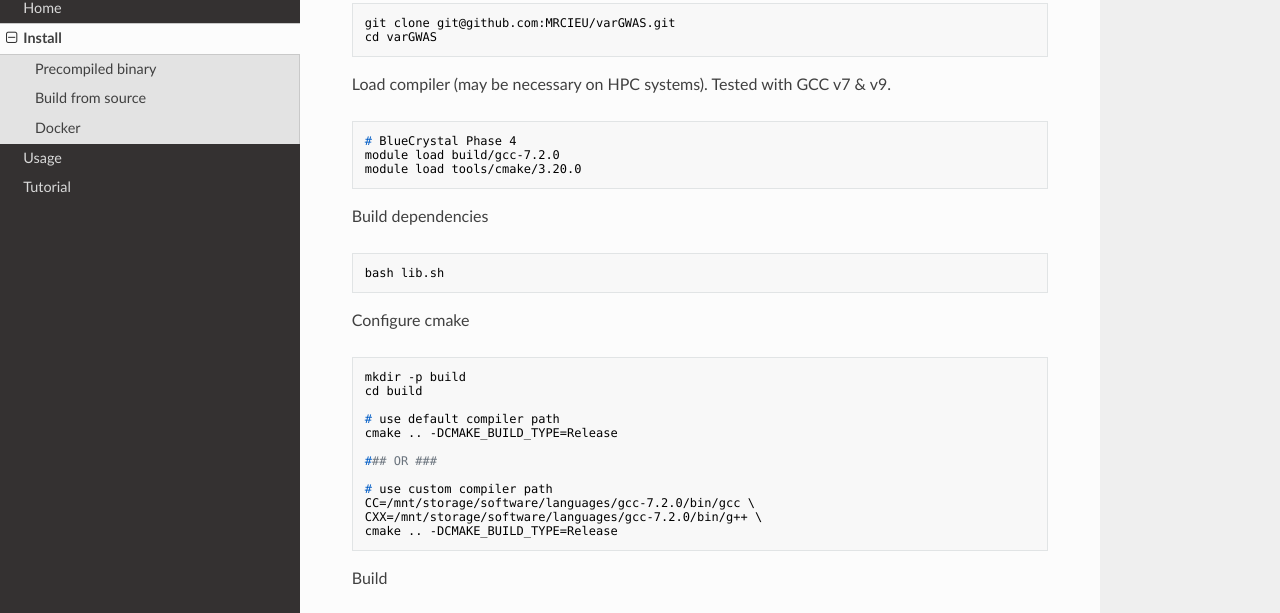
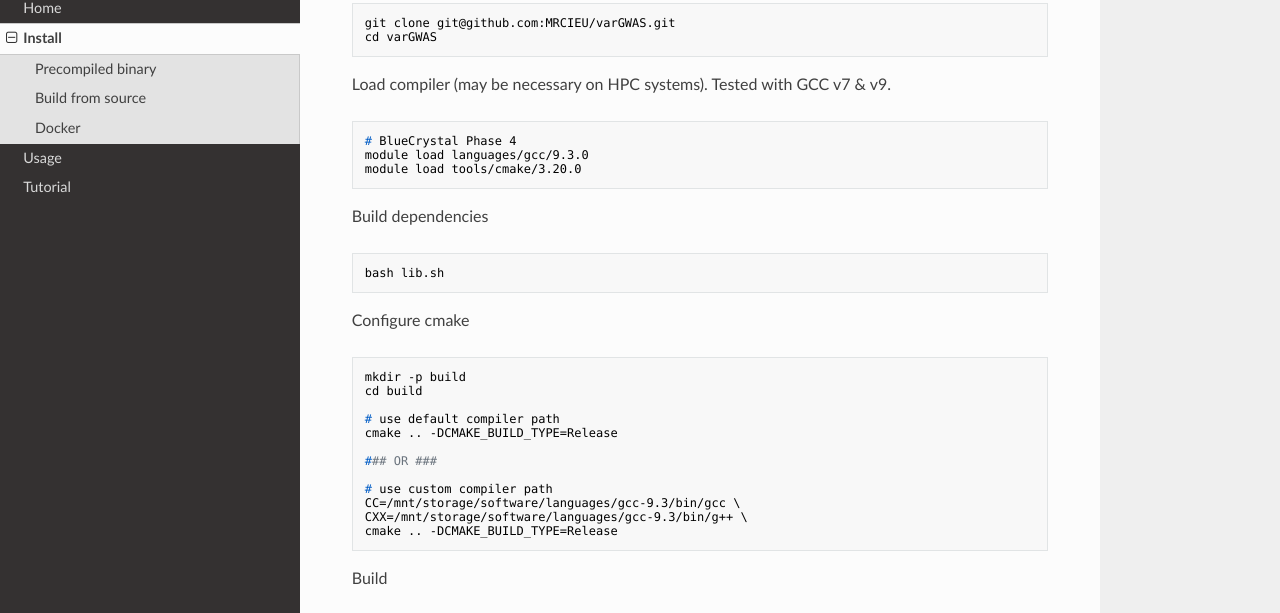
Before and after one commit to MRCIEU/varGWAS, an MkDocs documentation site: the page built from mkdocs/install.md, in a window 1280 px wide and 900 px high, scrolled down 277 px. Shown: the part 112-725 px from the top of the window. Built offline with MkDocs 1.6.1, drawn with Linux system fonts in a browser that asks for light colours; nearby versions of some CDN libraries.

Commit message:
Update install.md

````diff
--- a/mkdocs/install.md
+++ b/mkdocs/install.md
@@ -17,7 +17,7 @@ Load compiler (may be necessary on HPC systems). Tested with GCC v7 & v9.
 
 ```shell
 # BlueCrystal Phase 4
-module load build/gcc-7.2.0
+module load languages/gcc/9.3.0
 module load tools/cmake/3.20.0
 ```
 
@@ -39,8 +39,8 @@ cmake .. -DCMAKE_BUILD_TYPE=Release
 ### OR ###
 
 # use custom compiler path
-CC=/mnt/storage/software/languages/gcc-7.2.0/bin/gcc \
-CXX=/mnt/storage/software/languages/gcc-7.2.0/bin/g++ \
+CC=/mnt/storage/software/languages/gcc-9.3/bin/gcc \
+CXX=/mnt/storage/software/languages/gcc-9.3/bin/g++ \
 cmake .. -DCMAKE_BUILD_TYPE=Release
 ```
 
````
